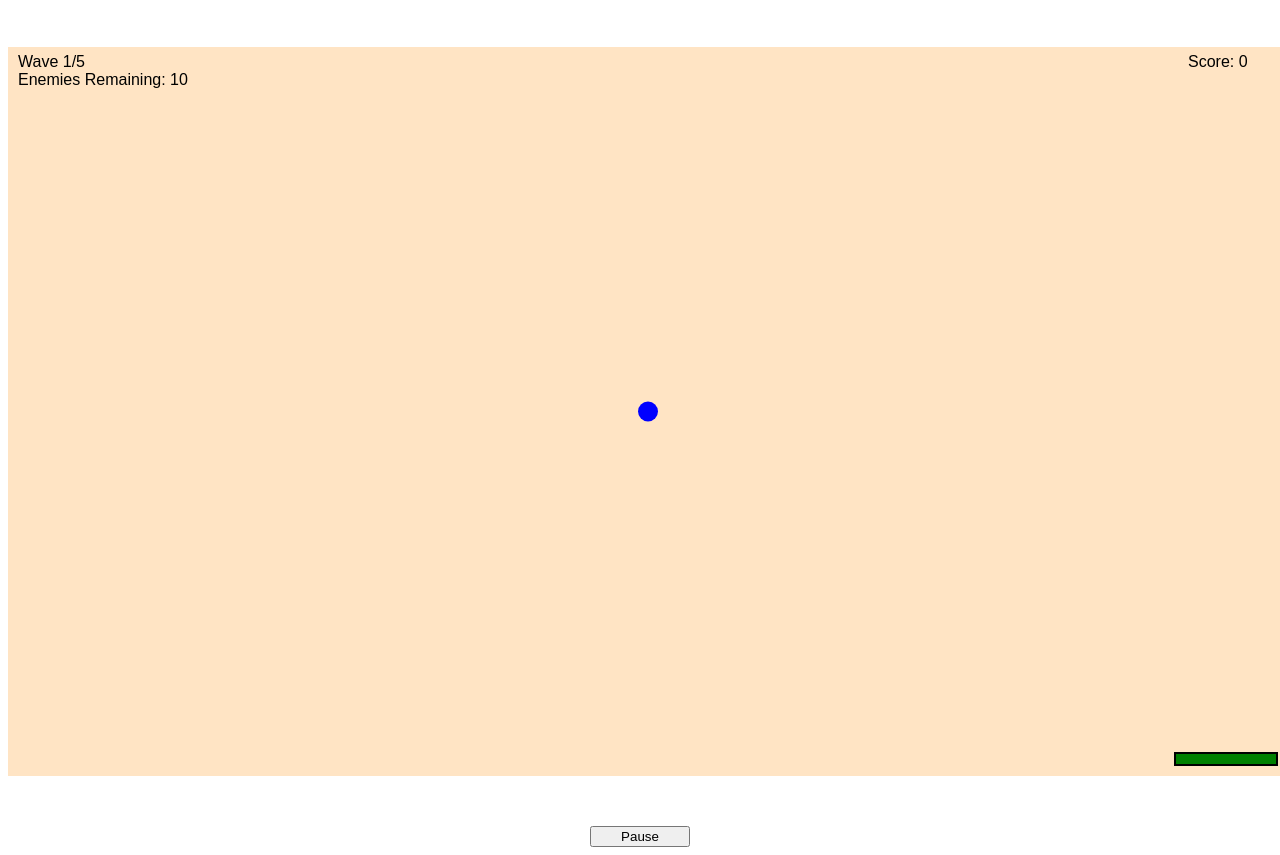
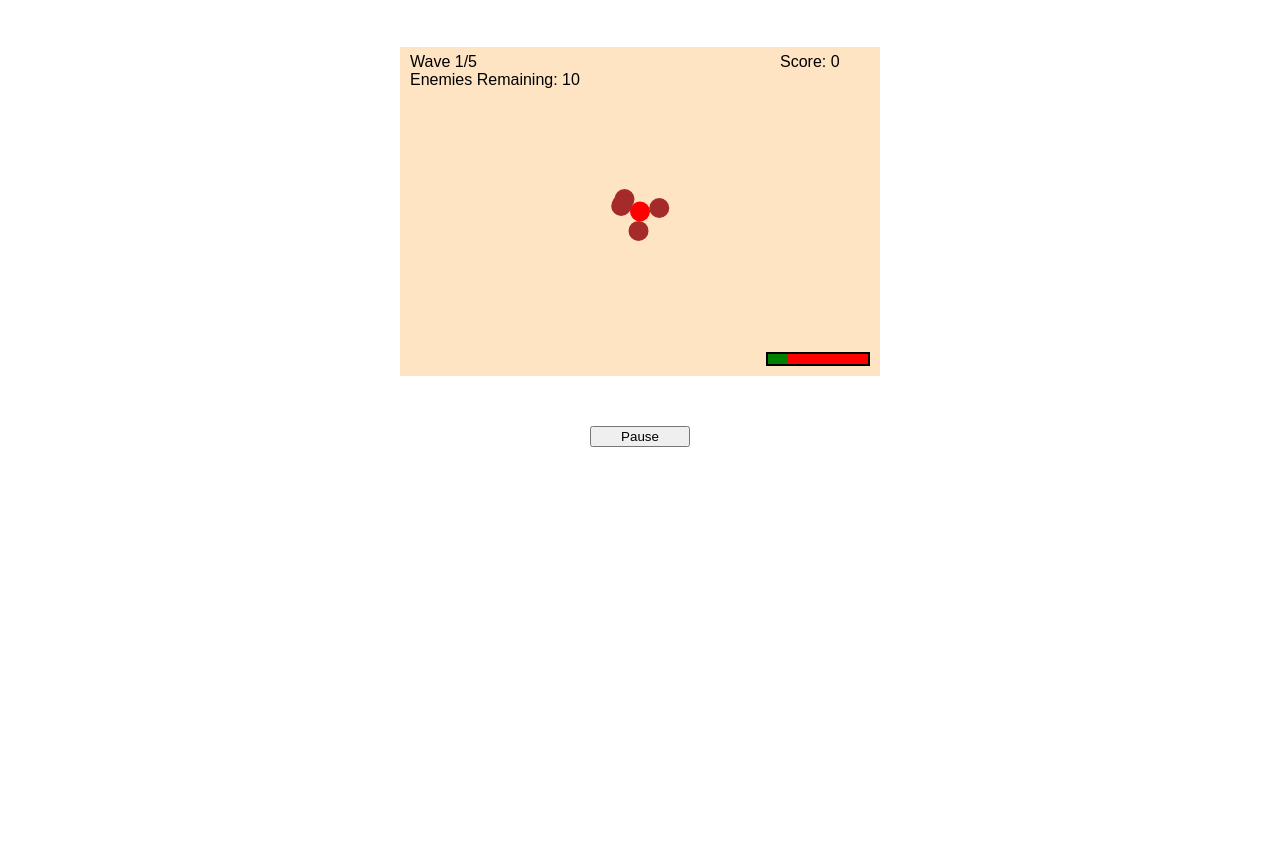
Before and after one commit to jfilm/zombie-time, a website built with webpack: page src/index.html in a window 1280 px wide. Shown: the part 91-946 px from the top of the page. After the commit the page ends 800 px from the top, so only its background shows below. Built offline with nearby package versions, Linux system fonts and the light colour scheme; files whose address does not match are found by name.

Commit message:
Uncomment line that resposible for enemies spawning

```diff
--- a/src/Game/Game.js
+++ b/src/Game/Game.js
@@ -173,7 +173,7 @@ class Game {
     // Remove dead picksup
     this.pickups = this.pickups.filter(pickup => pickup.hp > 0);
 
-    // this.waves.spawnEnemies(this.enemies, this.pickups);
+    this.waves.spawnEnemies(this.enemies, this.pickups);
 
     // Check if wave is cleared
     if (this.waves.enemiesToKill <= this.enemiesKilled) {
--- a/src/index.html
+++ b/src/index.html
@@ -16,7 +16,7 @@
     </header>
     <div id="canvas-container">
         <!--Canvas goes here -->
-        <canvas id="viewport" width="1280px" height="729px"></canvas>
+        <canvas id="viewport" width="480px" height="329px"></canvas>
         <!-- <canvas id="viewport" width="450px" height="300px"></canvas> -->
 
         <!--Game messages-->
```
